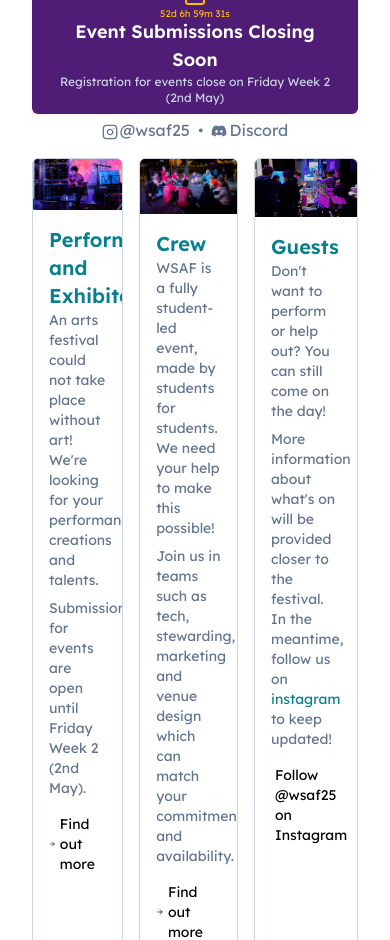
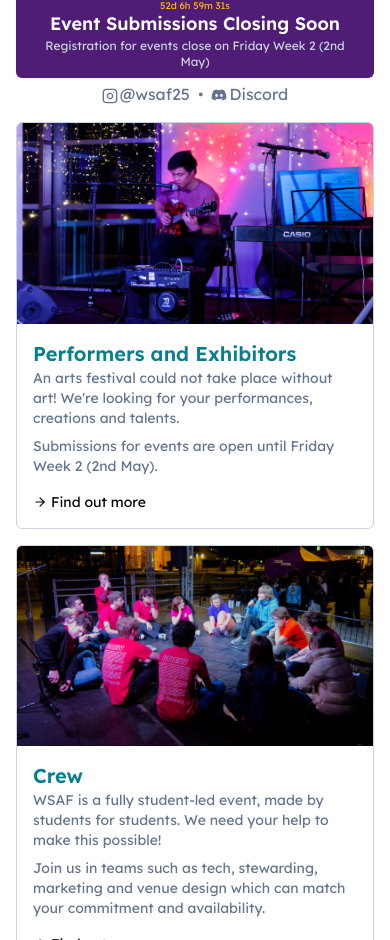
Before and after one commit to WarwickStudentArtsFestival/wsaf25-website, a Next.js app: page / in a window 390 px wide. Shown: the part 1060-2000 px from the top of the page. Built offline with nearby package versions, Linux system fonts and the light colour scheme.

Commit message:
make info cards responsive using new component

```diff
--- /dev/null
+++ b/src/app/(home)/components/InfoCard.tsx
@@ -0,0 +1,70 @@
+import Link from 'next/link';
+import Image, { StaticImageData } from 'next/image';
+import { FiArrowRight } from 'react-icons/fi';
+import { ReactNode } from 'react';
+
+interface LinkWrapperProps {
+  children: ReactNode;
+}
+
+interface InfoCardProps {
+  image: StaticImageData | string;
+  imageAlt: string;
+  title: string;
+  description: string[];
+  footer: string;
+  link: string;
+  isExternalLink: boolean;
+}
+
+export default function InfoCard({
+  image,
+  imageAlt,
+  title,
+  description,
+  footer,
+  link,
+  isExternalLink = false,
+}: InfoCardProps) {
+  const LinkWrapper = ({ children }: LinkWrapperProps) => {
+    if (isExternalLink) {
+      return (
+        <a
+          href={link}
+          target="_blank"
+          rel="noopener noreferrer"
+          className="border border-slate-300 rounded-md overflow-hidden w-full md:max-w-96 hover:scale-105 transition duration-75 ease-in-out"
+        >
+          {children}
+        </a>
+      );
+    } else {
+      return (
+        <Link
+          href={link}
+          className="border border-slate-300 rounded-md overflow-hidden w-full md:max-w-96 hover:scale-105 transition duration-75 ease-in-out"
+        >
+          {children}
+        </Link>
+      );
+    }
+  };
+
+  return (
+    <LinkWrapper>
+      <Image src={image} alt={imageAlt} className="object-contain w-full" />
+      <div className="p-4">
+        <h3 className="text-teal text-xl font-semibold">{title}</h3>
+        {description.map((paragraph, index) => (
+          <p key={index} className={index === 0 ? 'mb-2' : ''}>
+            {paragraph}
+          </p>
+        ))}
+        <p className="mt-4 text-black flex items-center">
+          <FiArrowRight className="mr-1" />
+          {footer}
+        </p>
+      </div>
+    </LinkWrapper>
+  );
+}
--- a/src/app/(home)/components/about.tsx
+++ b/src/app/(home)/components/about.tsx
@@ -1,18 +1,56 @@
-import { FiArrowRight, FiInstagram } from 'react-icons/fi';
+import { FiInstagram } from 'react-icons/fi';
 import { FaDiscord } from 'react-icons/fa';
-import Image from 'next/image';
 import HighlightedHeading from '@/app/components/highlighted-heading';
 import Performers from '@/assets/home/performers.jpg';
 import Crew from '@/assets/home/crew.jpg';
 import Guests from '@/assets/home/guests.jpg';
 import HighlightCountdown from '@/app/(home)/components/highlight-countdown';
-import Link from 'next/link';
+import InfoCard from './InfoCard';
 
 export default function About() {
+  const cards = [
+    {
+      image: Performers,
+      imageAlt: 'Performing at WSAF 2024',
+      title: 'Performers and Exhibitors',
+      description: [
+        "An arts festival could not take place without art! We're looking for your performances, creations and talents.",
+        'Submissions for events are open until Friday Week 2 (2nd May).',
+      ],
+      footer: 'Find out more',
+      link: '/perform',
+      isExternalLink: false,
+    },
+    {
+      image: Crew,
+      imageAlt: 'WSAF 2024 crew debrief',
+      title: 'Crew',
+      description: [
+        'WSAF is a fully student-led event, made by students for students. We need your help to make this possible!',
+        'Join us in teams such as tech, stewarding, marketing and venue design which can match your commitment and availability.',
+      ],
+      footer: 'Find out more',
+      link: '/crew',
+      isExternalLink: false,
+    },
+    {
+      image: Guests,
+      imageAlt: 'WSAF 2024 art gallery',
+      title: 'Guests',
+      description: [
+        "Don't want to perform or help out? You can still come on the day!",
+        "More information about what's on will be provided closer to the festival. In the meantime, follow us on instagram to keep updated!",
+      ],
+      footer: 'Follow @wsaf25 on Instagram',
+      link: 'https://www.instagram.com/wsaf25/',
+      isExternalLink: true,
+    },
+  ];
+
   return (
-    <section className="px-8 mb-4">
+    <section className="px-4 sm:px-8 mb-4">
       <HighlightedHeading text="What is WSAF?" />
-      <h2 className="text-teal text-2xl font-semibold">
+      <h2 className="text-teal text-xl sm:text-2xl font-semibold">
         The Warwick Student Arts Festival 2025
       </h2>
       <div className="max-w-screen-lg mx-auto px-2 mb-1">
@@ -47,95 +85,10 @@ export default function About() {
         </a>
       </div>
 
-      <div className="flex gap-4 justify-center text-left text-sm">
-        <Link
-          href="/perform"
-          className="border border-slate-300 rounded-md overflow-hidden max-w-96 hover:scale-105 transition duration-75 ease-in-out"
-        >
-          <Image
-            src={Performers}
-            alt="Performing at WSAF 2024"
-            className="object-contain"
-          />
-          <div className="p-4">
-            <h3 className="text-teal text-xl font-semibold">
-              Performers and Exhibitors
-            </h3>
-            <p className="mb-2">
-              An arts festival could not take place without art! We&apos;re
-              looking for your performances, creations and talents.
-            </p>
-            <p>
-              Submissions for events are open until Friday Week 2 (2nd May).
-            </p>
-
-            <p className="mt-4 text-black flex items-center">
-              <FiArrowRight className="mr-1" />
-              Find out more
-            </p>
-          </div>
-        </Link>
-        <Link
-          href="/crew"
-          className="border border-slate-300 rounded-md overflow-hidden max-w-96 hover:scale-105 transition duration-75 ease-in-out"
-        >
-          <Image
-            src={Crew}
-            alt="WSAF 2024 crew debrief"
-            className="object-contain"
-          />
-          <div className="p-4">
-            <h3 className="text-teal text-xl font-semibold">Crew</h3>
-            <p className="mb-2">
-              WSAF is a fully student-led event, made by students for students.
-              We need your help to make this possible!
-            </p>
-            <p>
-              Join us in teams such as tech, stewarding, marketing and venue
-              design which can match your commitment and availability.
-            </p>
-
-            <p className="mt-4 text-black flex items-center">
-              <FiArrowRight className="mr-1" />
-              Find out more
-            </p>
-          </div>
-        </Link>
-        <a
-          href="https://www.instagram.com/wsaf25/"
-          target="_blank"
-          className="border border-slate-300 rounded-md overflow-hidden max-w-96 hover:scale-105 transition duration-75 ease-in-out"
-        >
-          <Image
-            src={Guests}
-            alt="WSAF 2024 art gallery"
-            className="object-contain"
-          />
-          <div className="p-4">
-            <h3 className="text-teal text-xl font-semibold">Guests</h3>
-            <p className="mb-2">
-              Don&apos;t want to perform or help out? You can still come on the
-              day!
-            </p>
-            <p>
-              More information about what&apos;s on will be provided closer to
-              the festival. In the meantime, follow us on{' '}
-              <a
-                href="https://www.instagram.com/wsaf25/"
-                target="_blank"
-                className="text-teal"
-              >
-                instagram
-              </a>{' '}
-              to keep updated!
-            </p>
-
-            <p className="mt-4 text-black flex items-center">
-              <FiArrowRight className="mr-1" />
-              Follow @wsaf25 on Instagram
-            </p>
-          </div>
-        </a>
+      <div className="flex flex-col md:flex-row gap-4 justify-center text-left text-sm">
+        {cards.map((card, index) => (
+          <InfoCard key={index} {...card} />
+        ))}
       </div>
     </section>
   );
```
